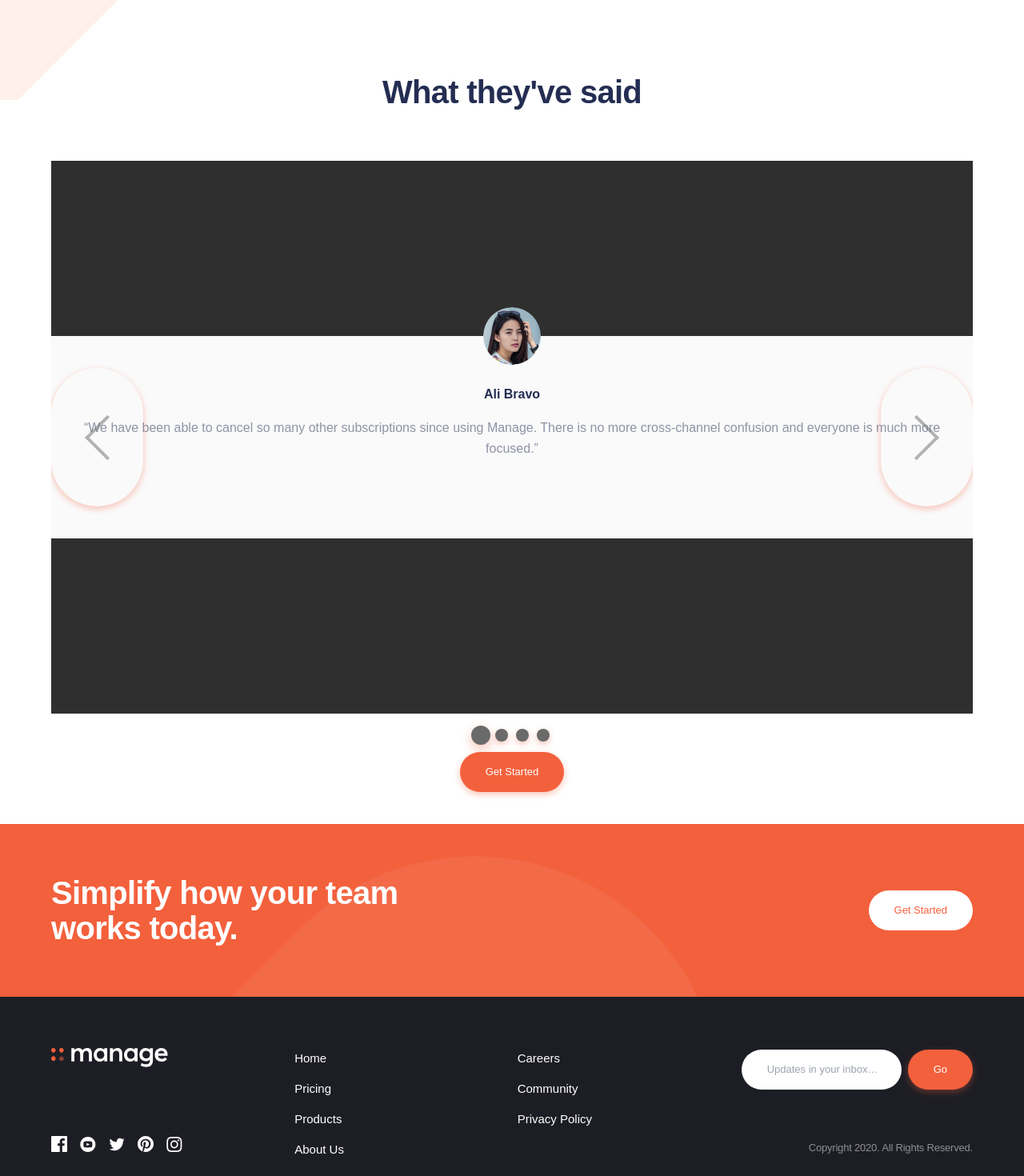
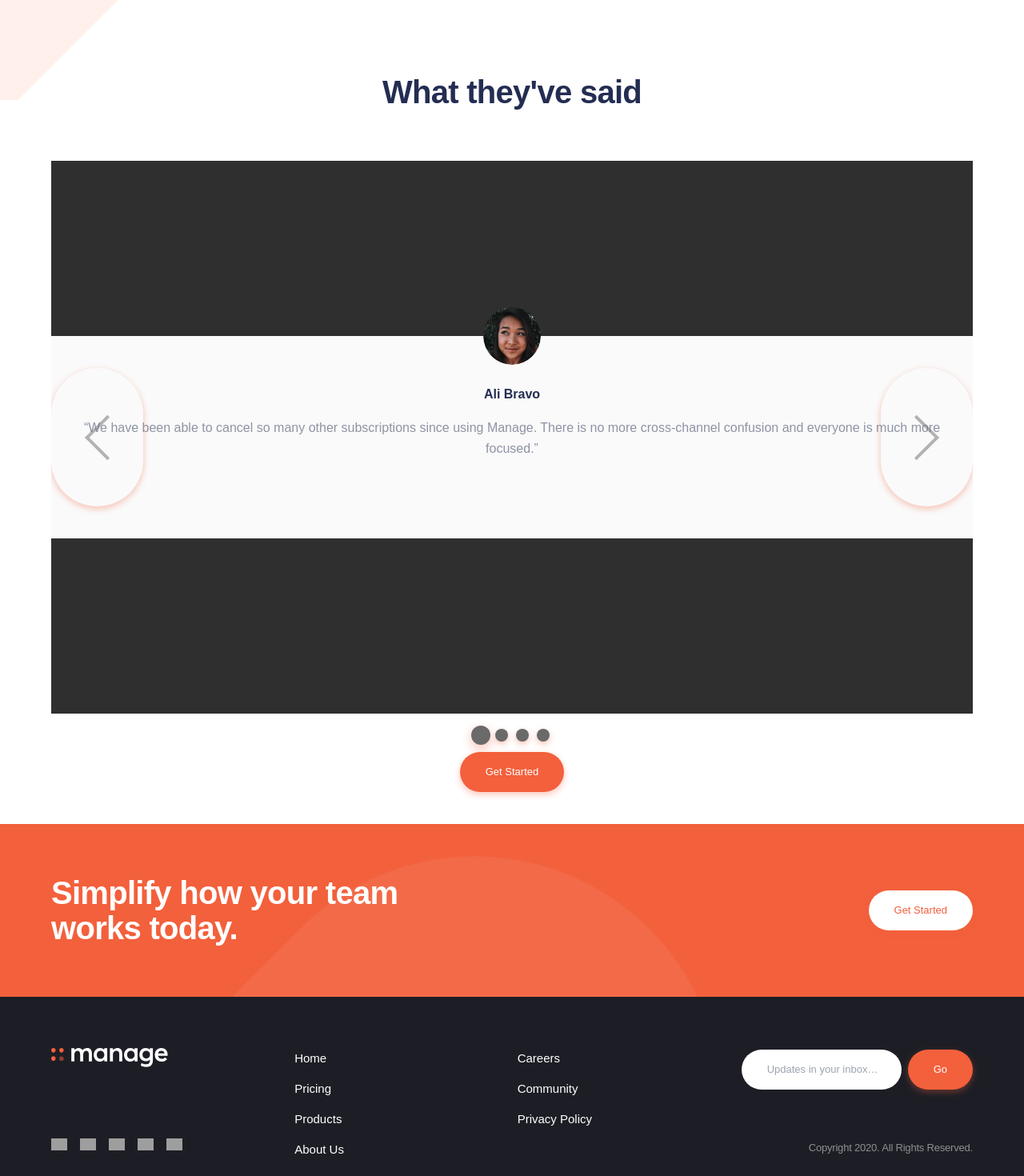
Before and after one commit to thusmiley/manage, a React (Vite) app: page / in a window 1280 px wide. Shown: the part 1428-2898 px from the top of the page at 80% size. Built offline with nearby package versions, Linux system fonts and the light colour scheme; grey boxes are pictures that could not be loaded.

Commit message:
fix image url

```diff
--- a/src/components/Testimonials.jsx
+++ b/src/components/Testimonials.jsx
@@ -1,5 +1,10 @@
 import AwesomeSlider from "react-awesome-slider";
 import "react-awesome-slider/dist/styles.css";
+
+import ali from "../assets/avatar-ali.png";
+import anisha from "../assets/avatar-anisha.png";
+import richard from "../assets/avatar-richard.png";
+import shanai from "../assets/avatar-shanai.png";
 
 const Testimonials = () => {
   return (
@@ -12,7 +17,7 @@ const Testimonials = () => {
         <AwesomeSlider className="">
           <div className="bg-[#fafafa] flex flex-col justify-start items-center text-center px-5 py-10 min-h-[253px] ">
             <img
-              src="/src/assets/avatar-anisha.png"
+              src={ali}
               alt="Ali Bravo"
               className="rounded-full -mt-[76px] w-[72px] h-[72px] object-contain"
             />
@@ -25,7 +30,7 @@ const Testimonials = () => {
           </div>
           <div className="bg-[#fafafa] flex flex-col justify-start items-center text-center px-5 py-10 min-h-[253px] ">
             <img
-              src="/src/assets/avatar-ali.png"
+              src={anisha}
               alt="Anisha Li"
               className="rounded-full -mt-[76px] w-[72px] h-[72px] object-contain"
             />
@@ -38,7 +43,7 @@ const Testimonials = () => {
           </div>
           <div className="bg-[#fafafa] flex flex-col justify-start items-center text-center px-5 py-10 min-h-[253px] ">
             <img
-              src="/src/assets/avatar-richard.png"
+              src={richard}
               alt="Richard Watts"
               className="rounded-full -mt-[76px] w-[72px] h-[72px] object-contain"
             />
@@ -51,7 +56,7 @@ const Testimonials = () => {
           </div>
           <div className="bg-[#fafafa] flex flex-col justify-start items-center text-center px-5 py-10 min-h-[253px] ">
             <img
-              src="/src/assets/avatar-shanai.png"
+              src={shanai}
               alt="Shanai Gough"
               className="rounded-full -mt-[76px] w-[72px] h-[72px] object-contain"
             />
--- a/src/constants/index.js
+++ b/src/constants/index.js
@@ -1,3 +1,8 @@
+import facebook from "../assets/icon-facebook.svg";
+import pinterest from "../assets/icon-pinterest.svg";
+import twitter from "../assets/icon-twitter.svg";
+import instagram from "../assets/icon-instagram.svg";
+import youtube from "../assets/icon-youtube.svg";
 
 export const navLinks = [
   {
@@ -25,27 +30,27 @@ export const navLinks = [
 export const socialMedia = [
   {
     id: "social-media-1",
-    icon: "/src/assets/icon-facebook.svg",
+    icon: { facebook },
     link: "https://www.facebook.com/",
   },
   {
     id: "social-media-2",
-    icon: "/src/assets/icon-youtube.svg",
+    icon: { youtube },
     link: "https://www.youtube.com/",
   },
   {
     id: "social-media-3",
-    icon: "/src/assets/icon-twitter.svg",
+    icon: { twitter },
     link: "https://www.twitter.com/",
   },
   {
     id: "social-media-4",
-    icon: "/src/assets/icon-pinterest.svg",
+    icon: { pinterest },
     link: "https://www.pinterest.com/",
   },
   {
     id: "social-media-5",
-    icon: "/src/assets/icon-instagram.svg",
+    icon: { instagram },
     link: "https://www.instagram.com/",
   },
 ];
```
